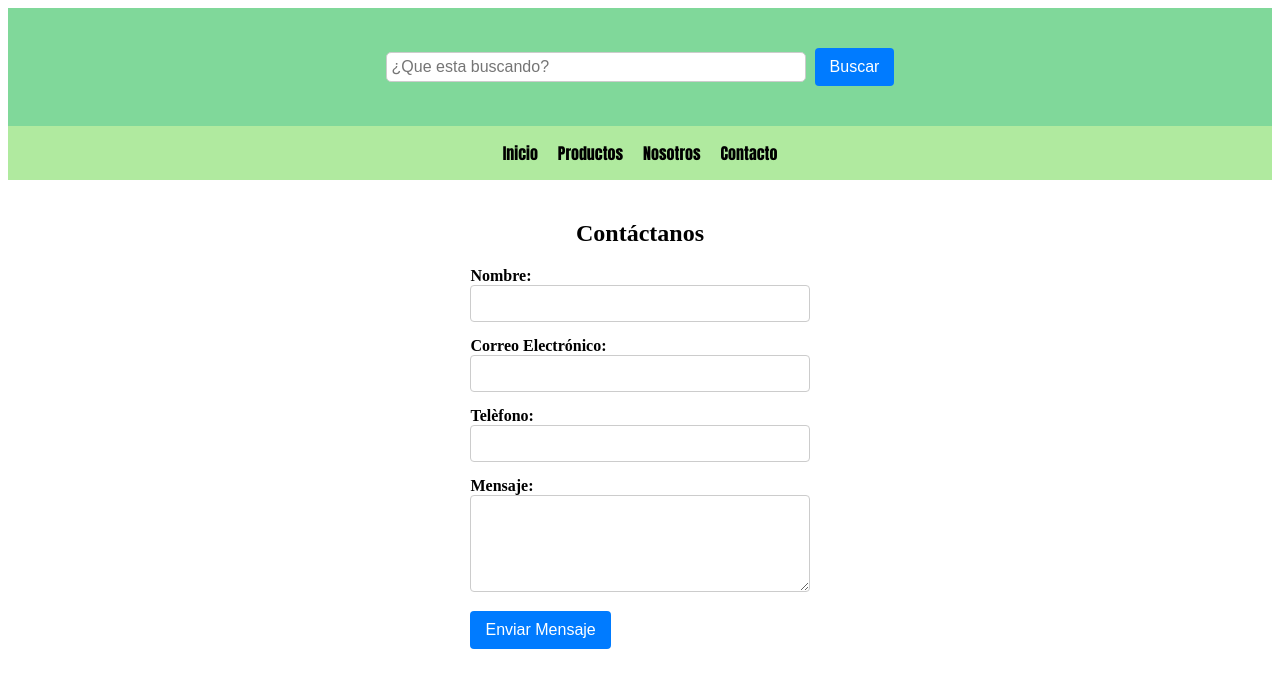
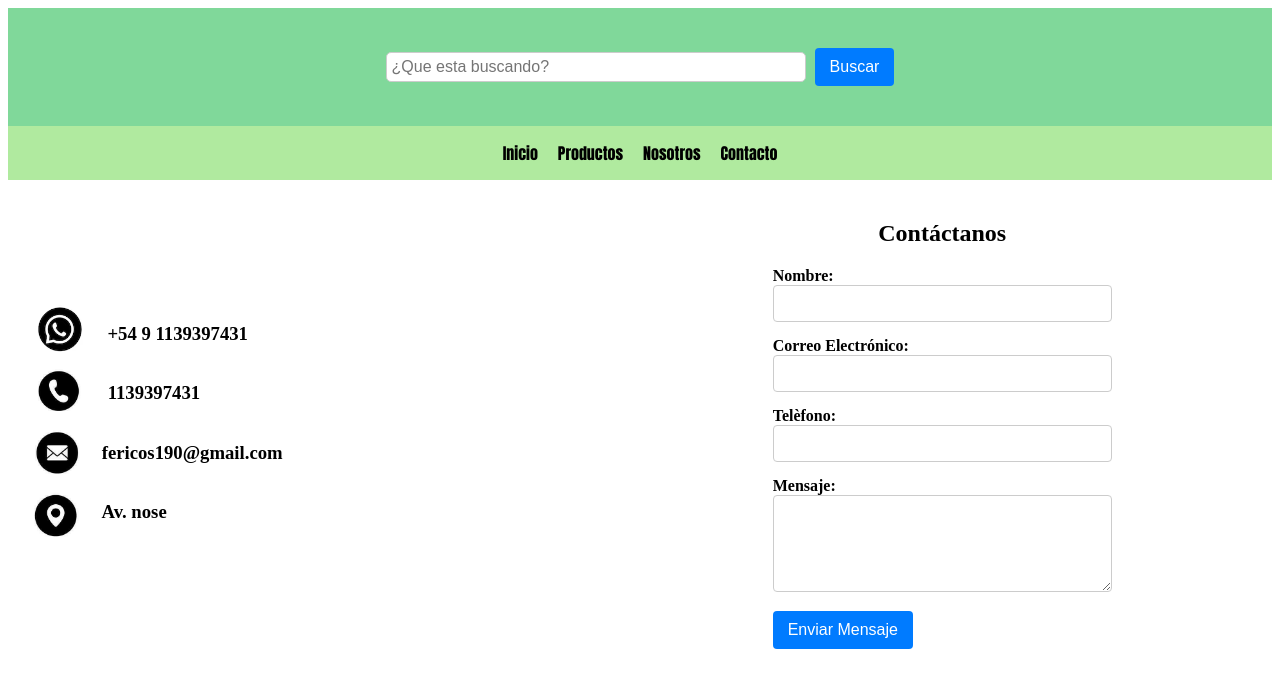
Before and after one commit to Daniel-505/Artesania-web, a plain HTML site: page contacto.html in a window 1280 px wide. Drawn offline with Linux system fonts and the light colour scheme.

Commit message:
agregue los iconos de whatsapp, teléfono, etc

```diff
--- a/contacto.html
+++ b/contacto.html
@@ -24,6 +24,24 @@
       </div>
     </header>
     <main>
+      <div class="whatsapp">
+          <div class="iconos">
+            <img style="margin-left: 3px;" style="margin-top: 2px;" src="fotos/whatsapp.png" alt="" weight="50" height="50" />
+            <h3>+54 9 1139397431</h3>
+          </div>
+          <div class="iconos">
+            <img src="fotos/telefono.png" alt="" weight="55" height="55" />
+            <h3>1139397431</h3>
+          </div>
+          <div class="iconos">
+            <img style="margin-top: 5px;  margin-left: 4px;" src="fotos/correo.png" alt="" weight="50" height="50" />
+            <h3>fericos190@gmail.com</h3>
+          </div>
+          <div class="iconos">
+            <img style="margin-top: 2px;" src="fotos/maps.png" alt="" weight="60" height="60" />
+            <h3>Av. nose</h3>
+          </div>
+      </div>
       <section class="contacto">
         <h1>Contáctanos</h1>
         <form action="/procesar_formulario.php" method="POST">
--- a/css/contacto.css
+++ b/css/contacto.css
@@ -109,6 +109,25 @@ button[type="submit"]:hover {
   background-color: #0056b3;
 }
 
+main {
+  display: flex;
+  gap: 450px;
+}
+
+.whatsapp{
+  display: flex;
+  justify-content: center;
+  flex-direction: column;
+  padding: 20px;
+}
+
+
+.iconos{
+  display: flex;
+  gap: 20px;
+}
+
+
 /* Media query para pantallas de hasta 768px de ancho */
 @media (max-width: 768px) {
   .logo {
```
Also changed, not shown: fotos/correo.png (added), fotos/maps.png (added), fotos/telefono.png (added), fotos/whatsapp.png (added).
